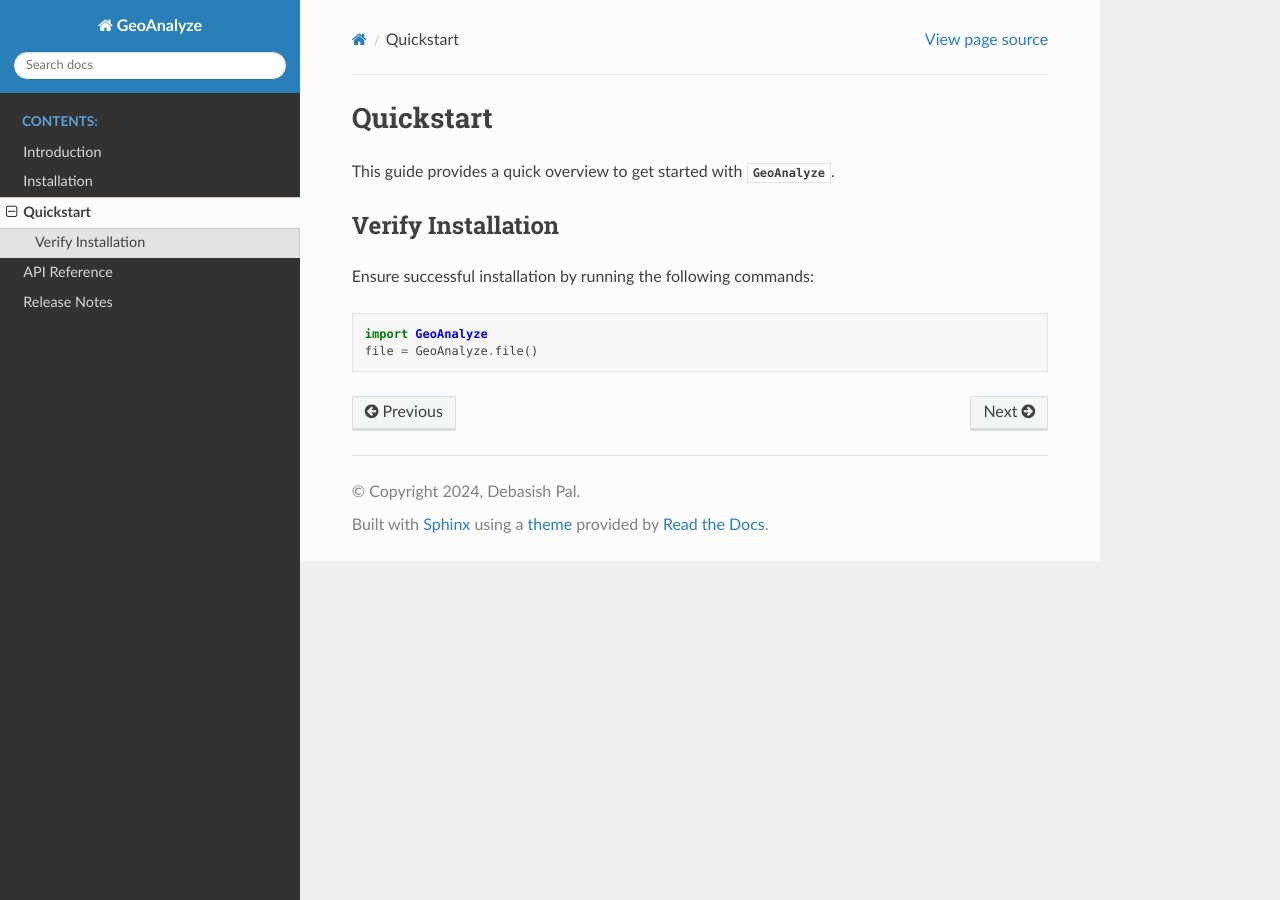
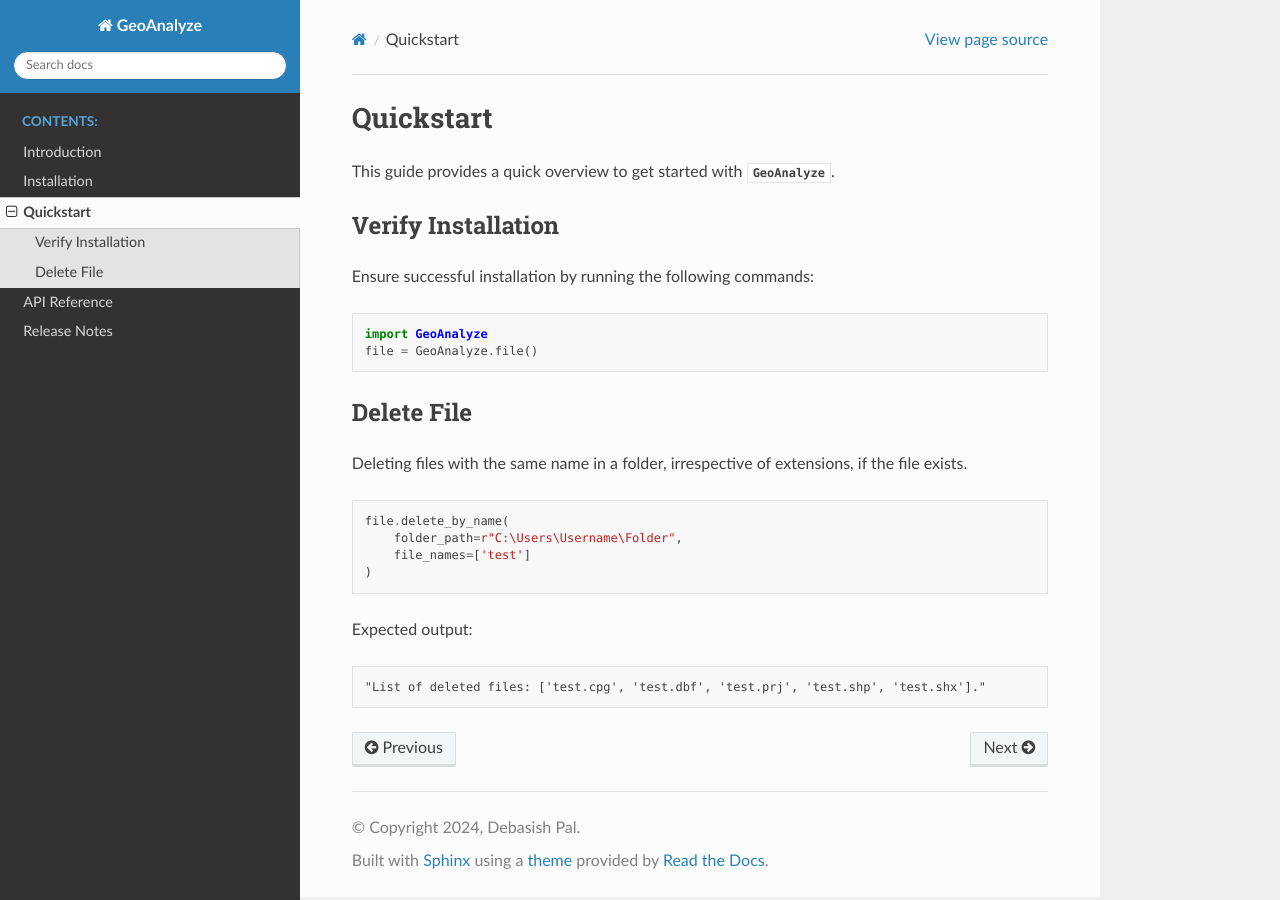
Before and after one commit to debpal/GeoAnalyze, a Sphinx documentation site: the page built from docs/quickstart.rst, in a window 1280 px wide. Built offline with Sphinx 7.4.7 and the Read the Docs theme 3.1.0, drawn with Linux system fonts in a browser that asks for light colours.

Commit message:
update docs

```diff
--- a/docs/introduction.rst
+++ b/docs/introduction.rst
@@ -6,6 +6,7 @@
 GeoAnalyze is a Python package designed to streamline geoprocessing by handling internal complexities and intermediate steps. Conceptualized and launched on October 10, 2024, this package is tailored for users with limited geocoding experience, focusing on desired outputs. Active development is ongoing, with exciting new features planned for future releases. Leveraging open-source geospatial modules of Python, the goal of GeoAnalyze is to empower users by providing high-level geoprocessing tools with fewer lines of code. Currently, the package is in the planning stage and offers the following file operation features for testing purposes:
 
 
-* File operations
+* **File operations**
 
-    - Deleting files of the same names in a folder, irrespective of extensions.
+    - Deleting files of the same name in a folder, irrespective of extensions.
+    - Tranferring files of the same name, irrespective of extensions, from the source folder to the destination folder.
--- a/docs/quickstart.rst
+++ b/docs/quickstart.rst
@@ -13,3 +13,21 @@
 
     import GeoAnalyze
     file = GeoAnalyze.file()
+
+
+Delete File
+-------------
+Deleting files with the same name in a folder, irrespective of extensions, if the file exists.
+
+.. code-block:: python
+
+    file.delete_by_name(
+        folder_path=r"C:\Users\Username\Folder",
+        file_names=['test']
+    )
+
+Expected output:
+
+.. code-block:: text
+
+    "List of deleted files: ['test.cpg', 'test.dbf', 'test.prj', 'test.shp', 'test.shx']."
```
Also changed, not shown: docs/changelog.rst (+14 -0 lines), docs/installation.rst (+4 -4 lines).
